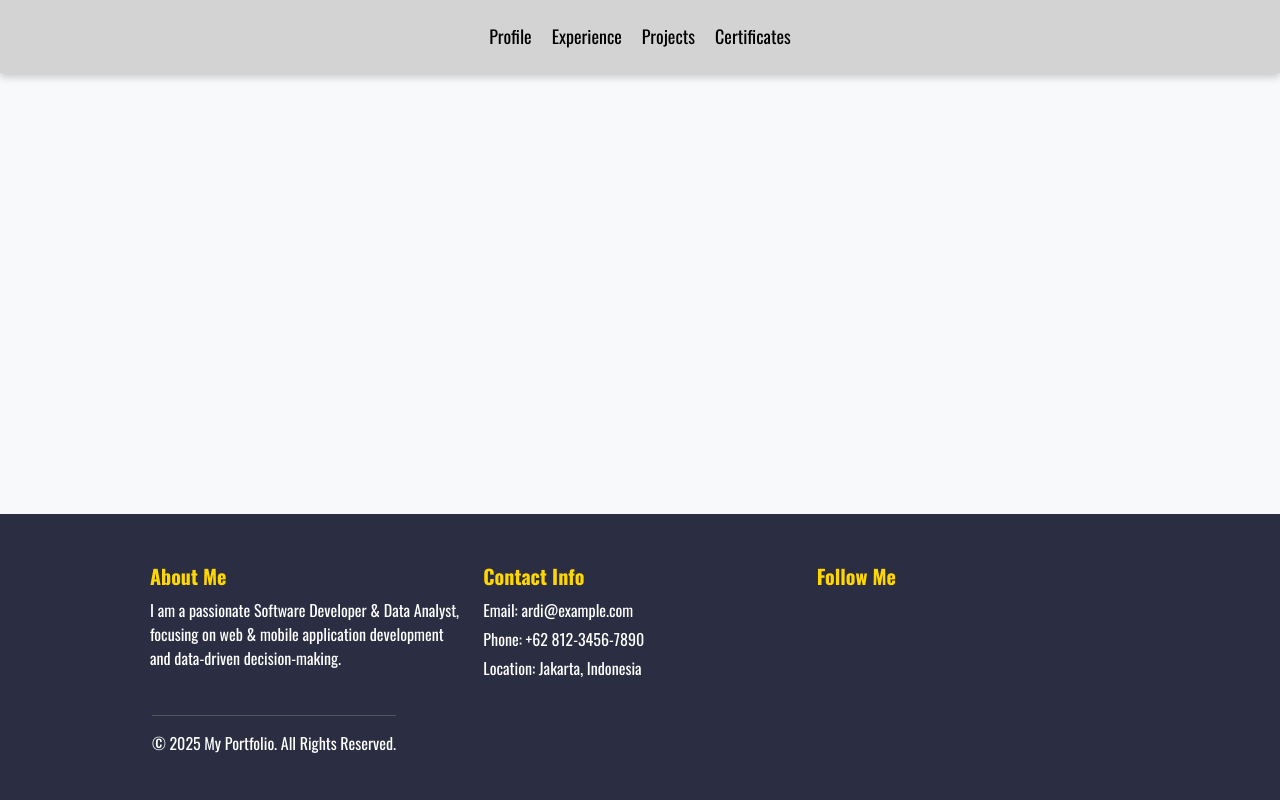
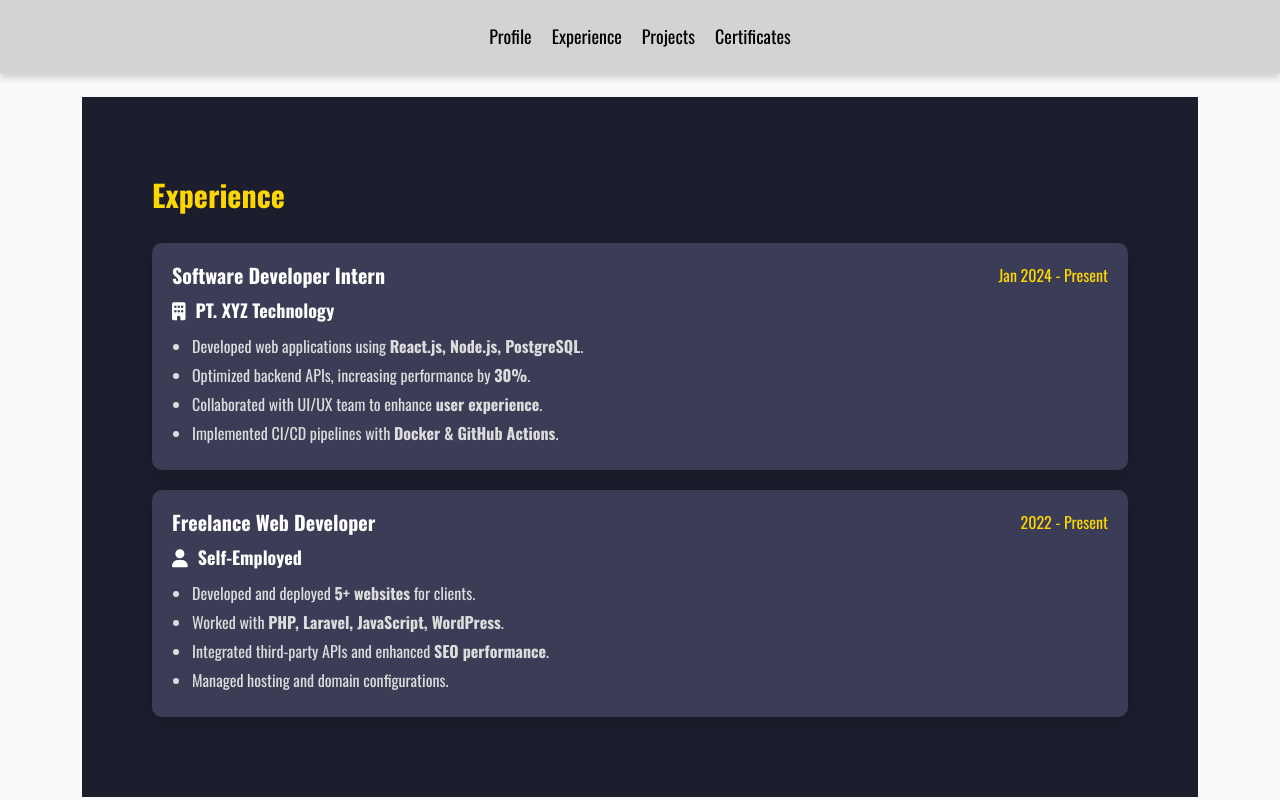
Before and after one commit to coconato04/Portofolio, a plain HTML site: page index.html in a window 1280 px wide. Both pictures are taken after a click on the link "Experience". Shown: the top 800 px of the page. Drawn offline with nearby package versions, Linux system fonts and the light colour scheme.

Commit message:
up 4 ( perbaikan index&profile serta pembuatan experience)

```diff
--- a/experience.html
+++ b/experience.html
@@ -0,0 +1,37 @@
+<section id="experience">
+    <div class="container experience-container">
+        <h2 class="section-title">Experience</h2>
+
+        <div class="experience-list">
+            <!-- Experience 1 -->
+            <div class="experience-card">
+                <div class="experience-header">
+                    <h3>Software Developer Intern</h3>
+                    <span class="experience-date">Jan 2024 - Present</span>
+                </div>
+                <p class="experience-company"><i class="fas fa-building"></i> PT. XYZ Technology</p>
+                <ul class="experience-details">
+                    <li>Developed web applications using <strong>React.js, Node.js, PostgreSQL</strong>.</li>
+                    <li>Optimized backend APIs, increasing performance by <strong>30%</strong>.</li>
+                    <li>Collaborated with UI/UX team to enhance <strong>user experience</strong>.</li>
+                    <li>Implemented CI/CD pipelines with <strong>Docker & GitHub Actions</strong>.</li>
+                </ul>
+            </div>
+
+            <!-- Experience 2 -->
+            <div class="experience-card">
+                <div class="experience-header">
+                    <h3>Freelance Web Developer</h3>
+                    <span class="experience-date">2022 - Present</span>
+                </div>
+                <p class="experience-company"><i class="fas fa-user"></i> Self-Employed</p>
+                <ul class="experience-details">
+                    <li>Developed and deployed <strong>5+ websites</strong> for clients.</li>
+                    <li>Worked with <strong>PHP, Laravel, JavaScript, WordPress</strong>.</li>
+                    <li>Integrated third-party APIs and enhanced <strong>SEO performance</strong>.</li>
+                    <li>Managed hosting and domain configurations.</li>
+                </ul>
+            </div>
+        </div>
+    </div>
+</section>
--- a/index.html
+++ b/index.html
@@ -6,6 +6,7 @@
     <meta name="viewport" content="width=device-width, initial-scale=1.0">
     <title>Portfolio</title>
     <!-- Bootstrap CSS -->
+    <link rel="stylesheet" href="https://cdnjs.cloudflare.com/ajax/libs/font-awesome/6.0.0/css/all.min.css">
     <link href="https://cdn.jsdelivr.net/npm/bootstrap@5.3.0/dist/css/bootstrap.min.css" rel="stylesheet">
     <link rel="stylesheet" href="https://fonts.googleapis.com/css2?family=Oswald:wght@300;400;700&display=swap">
     <link rel="stylesheet" href="style.css">
@@ -28,42 +29,31 @@
     <!-- Footer -->
     <footer class="footer">
         <div class="container">
-            <div class="row">
-                <!-- Tentang -->
-                <div class="col-md-4 footer-about">
-                    <h4>About Me</h4>
-                    <p>I am a passionate Software Developer & Data Analyst, focusing on web & mobile application development and data-driven decision-making.</p>
-                </div>
-
             <!-- Kontak -->
-                <div class="col-md-4 footer-contact">
+            <div class="footer-contact">
                 <h4>Contact Info</h4>
-                    <p><i class="fas fa-envelope"></i> Email: ardi@example.com</p>
-                    <p><i class="fas fa-phone"></i> Phone: +62 812-3456-7890</p>
-                    <p><i class="fas fa-map-marker-alt"></i> Location: Jakarta, Indonesia</p>
+                <p><i class="fas fa-map-marker-alt"></i> Jakarta, Indonesia</p>
+                <p><i class="fas fa-envelope"></i> Email: ardiansyahj.winata@gmail.com</p>
+                <p><i class="fas fa-phone"></i> Phone: +62 897-2815-441</p>
             </div>
 
             <!-- Sosial Media -->
-                <div class="col-md-4 footer-social">
+            <div class="footer-social">
                 <h4>Follow Me</h4>
-                    <a href="https://www.linkedin.com/in/yourprofile" target="_blank" rel="noopener noreferrer" title="LinkedIn Profile">
+                <div class="social-icons">
+                    <a href="https://www.linkedin.com/in/ardiansyah-jaya-winata-325661259/" target="_blank" rel="noopener noreferrer" title="LinkedIn">
                         <i class="fab fa-linkedin"></i>
                     </a>
-                    <a href="https://twitter.com/yourprofile" target="_blank" rel="noopener noreferrer" title="Twitter Profile">
-                        <i class="fab fa-twitter"></i>
-                    </a>
-                    <a href="https://instagram.com/yourprofile" target="_blank" rel="noopener noreferrer" title="Instagram Profile">
-                        <i class="fab fa-instagram"></i>
-                    </a>
-                    <a href="https://github.com/yourprofile" target="_blank" rel="noopener noreferrer" title="GitHub Profile">
+                    <a href="https://github.com/coconato04" target="_blank" rel="noopener noreferrer" title="GitHub">
                         <i class="fab fa-github"></i>
                     </a>
                 </div>
             </div>
+        </div>
 
+        <!-- Copyright di Bawah -->
         <div class="footer-bottom">
-                <p>&copy; 2025 My Portfolio. All Rights Reserved.</p>
-            </div>
+            <p>My Portfolio : Ardiansyah Jaya Winata</p>
         </div>
     </footer>
 
--- a/profile.html
+++ b/profile.html
@@ -24,14 +24,6 @@
                     <li><strong>GPA:</strong> 3.81</li>
                     <li><strong>Skills:</strong> Web Developer, Mobile Developer, Fullstack, Data Analyst</li>
                 </ul>
-
-                <!-- Social Media Links -->
-                <div class="social-media">
-                    <a href="#" title="Facebook Profile" aria-label="Facebook Profile"><i class="fab fa-facebook-f"></i></a>
-                    <a href="#" title="Twitter Profile" aria-label="Twitter Profile"><i class="fab fa-twitter"></i></a>
-                    <a href="#" title="Instagram Profile" aria-label="Instagram Profile"><i class="fab fa-instagram"></i></a>
-                    <a href="#" title="Pinterest Profile" aria-label="Pinterest Profile"><i class="fab fa-pinterest"></i></a>
-                </div>
             </div>
         </div>
 
--- a/style.css
+++ b/style.css
@@ -32,78 +32,116 @@
     .navbar a:hover {
         color: #ff6600 !important;
     }
-
-    #content {
-        padding-bottom: 80px;
-    }
+    /* Footer Styling */
 
     .footer {
-        background-color: #2b2d42;
+        background-color: #3b3d56;
         color: white;
-        padding: 40px 0;
         text-align: center;
+        padding-top: 40px;
     }
+    /* Footer Container */
 
     .footer .container {
         display: flex;
-        flex-wrap: wrap;
         justify-content: space-between;
+        align-items: center;
         max-width: 1000px;
         margin: auto;
     }
-    /* Style untuk setiap kolom dalam footer */
+    /* Bagian Contact dan Sosial Media */
 
-    .footer-about,
     .footer-contact,
     .footer-social {
-        flex: 1;
-        padding: 10px;
-        text-align: left;
+        width: 50%;
+        text-align: center;
+        /* Menyamakan posisi */
     }
+    /* Kontak */
 
-    .footer h4 {
+    .footer-contact h4 {
         font-size: 20px;
         font-weight: bold;
-        margin-bottom: 10px;
+        margin-bottom: 15px;
         color: #ffd700;
     }
 
-    .footer p {
+    .footer-social h4 {
+        font-size: 20px;
+        font-weight: bold;
+        margin-top: 15px;
+        color: #ffd700;
+    }
+
+    .footer-contact p {
         font-size: 16px;
         margin: 5px 0;
+        display: flex;
+        align-items: center;
+        justify-content: left;
+        /* Posisi ikon sejajar */
+        gap: 10px;
     }
-    /* Ikon Sosial Media */
+    /* Sosial Media */
 
-    .footer-social a {
+    .social-icons {
+        display: flex;
+        justify-content: center;
+        margin-bottom: 50px;
+    }
+    /* Ukuran Ikon Sosial Media */
+
+    .social-icons a {
         font-size: 24px;
         color: white;
-        margin: 0 10px;
-        transition: color 0.3s;
+        padding: 12px;
+        border-radius: 50%;
+        transition: 0.3s ease-in-out;
+        width: 50px;
+        /* Ukuran Lebih Seragam */
+        height: 50px;
+        align-items: center;
+        justify-content: center;
+    }
+    /* Warna Brand Ikon Sosial Media */
+
+    .social-icons .fa-linkedin {
+        background-color: #0077b5;
     }
 
-    .footer-social a:hover {
-        color: #ff6600;
+    .social-icons .fa-github {
+        background-color: #333;
     }
-    /* Footer Bottom */
+    /* Hover Effect */
+
+    .social-icons a:hover {
+        opacity: 0.8;
+    }
+    /* Copyright */
 
     .footer-bottom {
-        margin-top: 20px;
-        padding-top: 10px;
+        width: 100%;
+        background-color: #2a2c3e;
+        padding: 10px 0;
+        text-align: center;
+        font-size: 14px;
         border-top: 1px solid #555;
-        font-size: 14px;
+        margin-top: 10px;
     }
-    /* Memastikan Footer Selalu di Bawah */
+    /* Pastikan Footer Menempel di Bawah */
 
     html,
     body {
         height: 100%;
+        margin: 0;
+        padding: 0;
         display: flex;
         flex-direction: column;
     }
 
     #content {
         flex: 1;
-        /* Mengisi ruang kosong agar footer tetap di bawah */
+        padding-bottom: 80px;
     }
     /* Profile Section */
 
@@ -284,6 +322,91 @@
         font-weight: 400;
         color: #ddd;
     }
+    /* Experience Section */
+
+    #experience {
+        background-color: #1c1e2e;
+        color: white;
+        padding: 80px 0;
+        text-align: center;
+    }
+
+    .experience-container {
+        max-width: 1000px;
+        margin: auto;
+    }
+    /* Title */
+
+    .section-title {
+        font-size: 30px;
+        font-weight: bold;
+        margin-bottom: 30px;
+        text-align: left;
+        color: #ffd700;
+    }
+    /* Experience Card */
+
+    .experience-list {
+        display: flex;
+        flex-direction: column;
+        gap: 20px;
+    }
+
+    .experience-card {
+        background-color: #3b3d56;
+        padding: 20px;
+        border-radius: 10px;
+        color: white;
+        box-shadow: 0px 5px 15px rgba(0, 0, 0, 0.2);
+        transition: transform 0.3s ease;
+        text-align: left;
+    }
+
+    .experience-card:hover {
+        transform: translateY(-5px);
+    }
+    /* Experience Header */
+
+    .experience-header {
+        display: flex;
+        justify-content: space-between;
+        align-items: center;
+        margin-bottom: 10px;
+    }
+
+    .experience-header h3 {
+        font-size: 20px;
+        font-weight: bold;
+        margin: 0;
+    }
+
+    .experience-date {
+        font-size: 16px;
+        font-weight: 400;
+        color: #ffd700;
+    }
+    /* Experience Details */
+
+    .experience-company {
+        font-size: 18px;
+        font-weight: 600;
+        margin-bottom: 10px;
+        display: flex;
+        align-items: center;
+        gap: 10px;
+    }
+
+    .experience-details {
+        padding-left: 20px;
+        margin: 5px 0;
+    }
+
+    .experience-details li {
+        font-size: 16px;
+        font-weight: 400;
+        color: #ddd;
+        margin-bottom: 5px;
+    }
     /* Responsiveness */
 
     @media (max-width: 768px) {
@@ -321,11 +444,17 @@
         }
         .footer .container {
             flex-direction: column;
-            text-align: center;
+            text-align: left;
         }
-        .footer-about,
         .footer-contact,
         .footer-social {
-            text-align: center;
+            text-align: left;
+        }
+        .social-icons {
+            justify-content: center;
+        }
+        .experience-card {
+            text-align: left;
+            padding: 15px;
         }
     }
```
Lines whose indentation alone changed are shown as unchanged.
